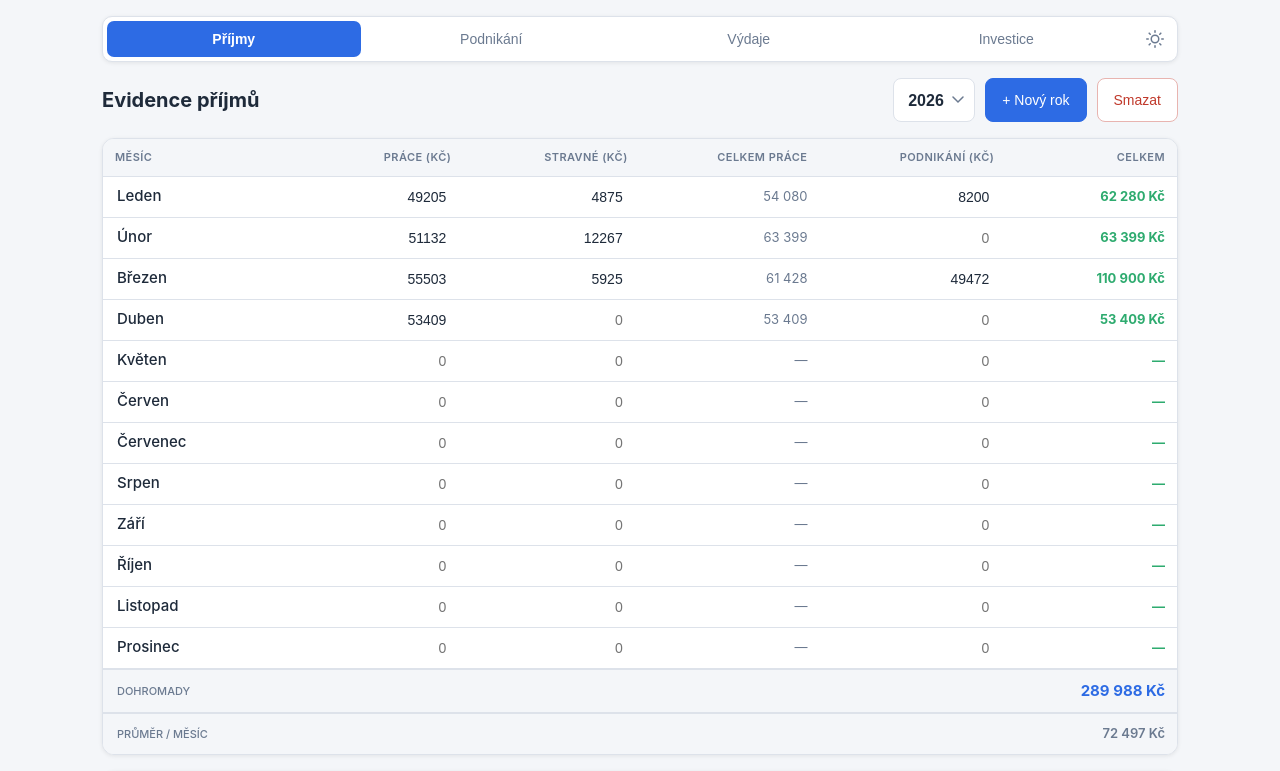
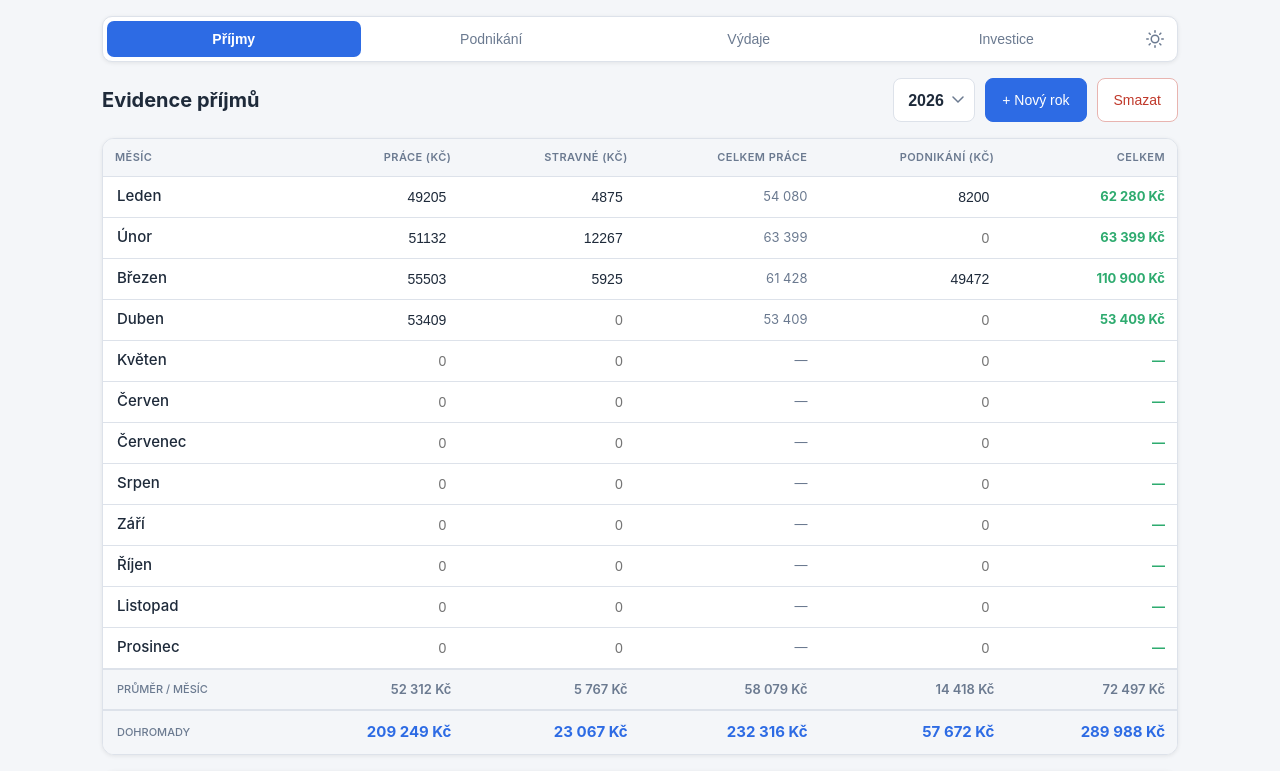
Before and after one commit to Volchester/financni-aplikace, a plain HTML site: page index.html in a window 1280 px wide. Shown: the top 771 px of the page. Drawn offline with Linux system fonts and the light colour scheme.

Commit message:
Prijmy: prohozeni Prumer/Dohromady + sloupcove sumy a prumery
- Pod prosincem je nyní jako první řádek "Průměr / měsíc", pak "Dohromady"
- Obě řádky vyplněné pro všechny sloupce (Práce, Stravné, Celkem Práce, Podnikání, Celkem)
- Průměr dělí celkové sumy počtem měsíců, kde byl jakýkoliv příjem > 0

```diff
--- a/index.html
+++ b/index.html
@@ -617,8 +617,22 @@
           </thead>
           <tbody id="p-tableBody"></tbody>
           <tfoot>
-            <tr><td>Dohromady</td><td></td><td></td><td></td><td></td><td class="foot-total" id="p-footTotal">0 Kč</td></tr>
-            <tr><td>Průměr / měsíc</td><td></td><td></td><td></td><td></td><td class="foot-avg" id="p-footAvg">0 Kč</td></tr>
+            <tr>
+              <td>Průměr / měsíc</td>
+              <td class="foot-avg" id="p-footAvg-prace">0 Kč</td>
+              <td class="foot-avg" id="p-footAvg-stravne">0 Kč</td>
+              <td class="foot-avg" id="p-footAvg-cp">0 Kč</td>
+              <td class="foot-avg" id="p-footAvg-pod">0 Kč</td>
+              <td class="foot-avg" id="p-footAvg">0 Kč</td>
+            </tr>
+            <tr>
+              <td>Dohromady</td>
+              <td class="foot-total" id="p-footTotal-prace">0 Kč</td>
+              <td class="foot-total" id="p-footTotal-stravne">0 Kč</td>
+              <td class="foot-total" id="p-footTotal-cp">0 Kč</td>
+              <td class="foot-total" id="p-footTotal-pod">0 Kč</td>
+              <td class="foot-total" id="p-footTotal">0 Kč</td>
+            </tr>
           </tfoot>
         </table>
       </div>
@@ -1147,13 +1161,10 @@ const PRIJMY = (() => {
   function renderTable(animate) {
     const tbody = document.getElementById('p-tableBody');
     tbody.innerHTML = '';
-    let totalCelkem = 0, filledMonths = 0;
     MESICE_KEYS.forEach((mk, i) => {
       const md = getMonthData(currentYear, mk);
       const celkemPrace = md.prace + md.stravne;
       const celkem = celkemPrace + md.podnikani;
-      totalCelkem += celkem;
-      if (celkem > 0) filledMonths++;
       const tr = document.createElement('tr');
       tr.className = 'data-row';
       tr.innerHTML = `
@@ -1171,19 +1182,16 @@ const PRIJMY = (() => {
       });
       tbody.appendChild(tr);
     });
-    updateFooter(totalCelkem, filledMonths, animate);
+    updateFooter(animate);
   }
 
   function renderMobileCards(animate) {
     const container = document.getElementById('p-mobileCards');
     container.innerHTML = '';
-    let totalCelkem = 0, filledMonths = 0;
     MESICE_KEYS.forEach((mk, i) => {
       const md = getMonthData(currentYear, mk);
       const celkemPrace = md.prace + md.stravne;
       const celkem = celkemPrace + md.podnikani;
-      totalCelkem += celkem;
-      if (celkem > 0) filledMonths++;
       const card = document.createElement('div');
       card.className = 'month-card';
       const header = document.createElement('div');
@@ -1211,7 +1219,7 @@ const PRIJMY = (() => {
       card.appendChild(header); card.appendChild(body);
       container.appendChild(card);
     });
-    updateFooter(totalCelkem, filledMonths, animate);
+    updateFooter(animate);
   }
 
   function onInputChange(month, field, rawValue) {
@@ -1231,29 +1239,40 @@ const PRIJMY = (() => {
     if (mcSum) { mcSum.textContent = celkem > 0 ? fmt(celkem) : '—'; mcSum.className = `mc-summary ${celkem===0?'zero':''}`; }
     if (mcCp)  mcCp.textContent = celkemPrace > 0 ? fmt(celkemPrace) : '—';
     if (mcC)   mcC.textContent  = celkem > 0 ? fmt(celkem) : '—';
-    recalcFooter();
+    updateFooter(false);
     scheduleSave();
     scheduleCharts();
   }
 
-  function recalcFooter() {
+  function updateFooter(animate) {
     const yd = getYearData(currentYear);
-    let total = 0, filled = 0;
-    MESICE_KEYS.forEach(mk => { const md = yd[mk]||{}; const s = (md.prace||0)+(md.stravne||0)+(md.podnikani||0); total += s; if (s>0) filled++; });
-    updateFooter(total, filled, false);
-  }
-
-  function updateFooter(total, filledMonths, animate) {
-    const avg = filledMonths > 0 ? total / filledMonths : 0;
+    let tPrace=0, tStravne=0, tCp=0, tPod=0, tCelkem=0, filled=0;
+    MESICE_KEYS.forEach(mk => {
+      const md = yd[mk]||{};
+      const p=md.prace||0, s=md.stravne||0, b=md.podnikani||0;
+      const cp=p+s, c=cp+b;
+      tPrace+=p; tStravne+=s; tCp+=cp; tPod+=b; tCelkem+=c;
+      if (c>0) filled++;
+    });
+    const div = filled>0 ? filled : 1;
+    const avgP=filled>0?tPrace/div:0, avgS=filled>0?tStravne/div:0, avgCp=filled>0?tCp/div:0, avgB=filled>0?tPod/div:0, avgC=filled>0?tCelkem/div:0;
     if (animate) {
-      countUp(document.getElementById('p-footTotal'),  total);
-      countUp(document.getElementById('p-mFootTotal'), total);
+      countUp(document.getElementById('p-footTotal'),  tCelkem);
+      countUp(document.getElementById('p-mFootTotal'), tCelkem);
     } else {
-      document.getElementById('p-footTotal').textContent  = fmt(total);
-      document.getElementById('p-mFootTotal').textContent = fmt(total);
+      document.getElementById('p-footTotal').textContent = fmt(tCelkem);
+      document.getElementById('p-mFootTotal').textContent = fmt(tCelkem);
     }
-    document.getElementById('p-footAvg').textContent   = fmt(avg);
-    document.getElementById('p-mFootAvg').textContent  = fmt(avg);
+    document.getElementById('p-footTotal-prace').textContent   = fmt(tPrace);
+    document.getElementById('p-footTotal-stravne').textContent = fmt(tStravne);
+    document.getElementById('p-footTotal-cp').textContent      = fmt(tCp);
+    document.getElementById('p-footTotal-pod').textContent     = fmt(tPod);
+    document.getElementById('p-footAvg').textContent           = fmt(avgC);
+    document.getElementById('p-footAvg-prace').textContent     = fmt(avgP);
+    document.getElementById('p-footAvg-stravne').textContent   = fmt(avgS);
+    document.getElementById('p-footAvg-cp').textContent        = fmt(avgCp);
+    document.getElementById('p-footAvg-pod').textContent       = fmt(avgB);
+    document.getElementById('p-mFootAvg').textContent          = fmt(avgC);
   }
 
   function getYearTotal(y) {
```
